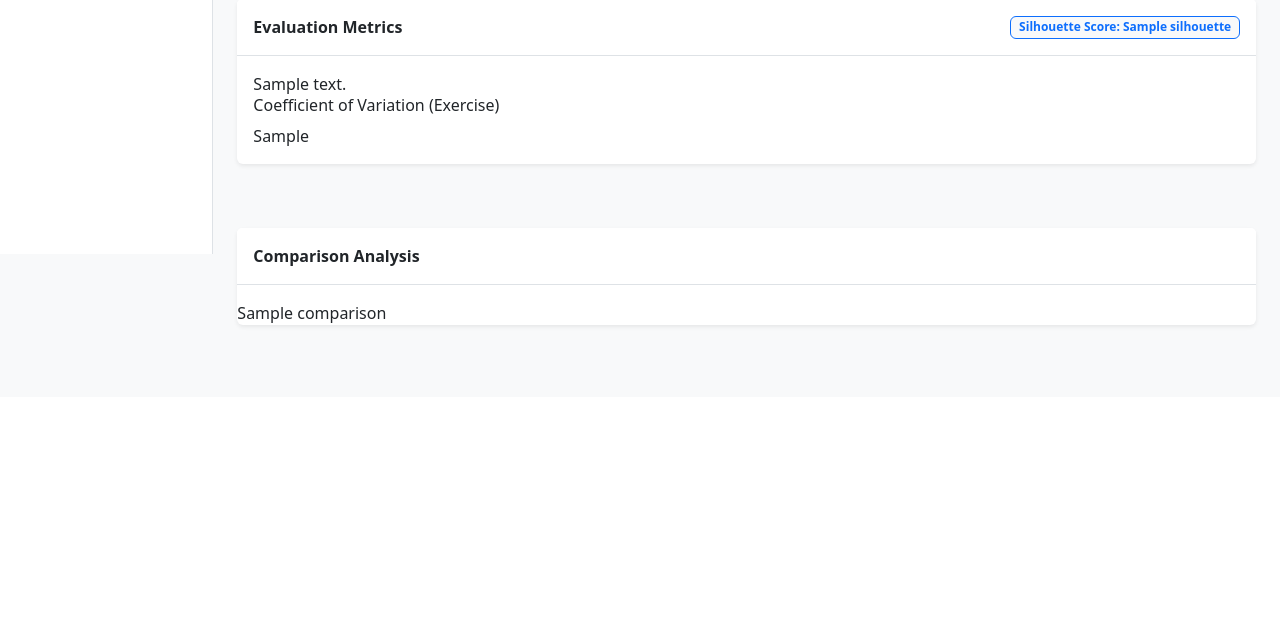
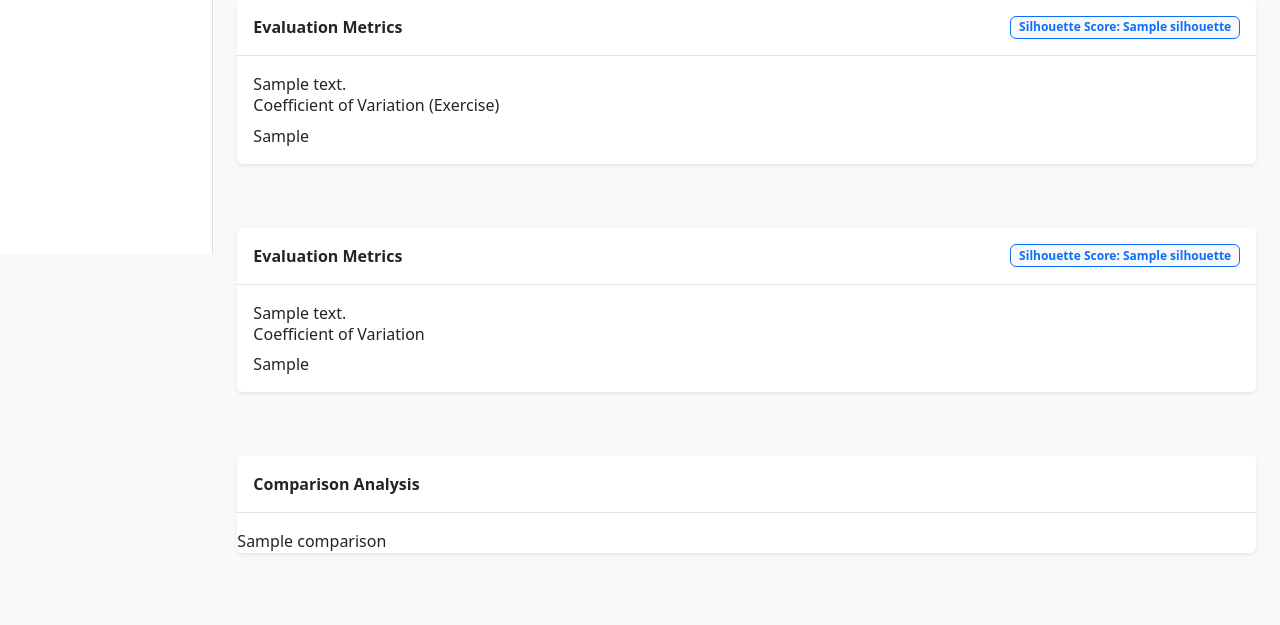
Before and after one commit to t-r-a-c-y/Vehicle-Analytics-system, a Django app: template predictor/templates/predictor/clustering_analysis.html in a window 1280 px wide. Shown: the part 546-1171 px from the top of the page. Before the commit the page ends 874 px from the top, so only its background shows below. Run offline with Django 5.2, Linux system fonts and the light colour scheme; the template is opened without the code that fills it: most values are stand-ins (such as "Sample title", 1, 10 or a date in 2020); parts of the project's set-up code (start-up, migrations or seed data) failed here and were passed over.

Commit message:
doing the exercise

```diff
--- a/predictor/templates/predictor/clustering_analysis.html
+++ b/predictor/templates/predictor/clustering_analysis.html
@@ -111,6 +111,25 @@
                         </div>
                     </div>
                 </section>
+                <!-- ... existing code ... -->
+<section id="evaluation-metrics" class="mb-5 pt-3">
+    <div class="card shadow-sm border-0">
+        <div class="card-header bg-white border-bottom py-3 d-flex justify-content-between align-items-center">
+            <span class="fw-bold text-dark">Evaluation Metrics</span>
+            <span class="badge bg-light text-primary border border-primary">Silhouette Score: {{ evaluations.silhouette }}</span>
+        </div>
+        <div class="card-body">
+            <div class="table-responsive">
+                {{ evaluations.summary|safe }}
+            </div>
+            <h6>Coefficient of Variation</h6>
+            <div class="table-responsive">
+                {{ evaluations.cv_table|safe }}  <!-- Displays CV alongside Silhouette -->
+            </div>
+        </div>
+    </div>
+</section>
+<!-- ... rest same ... -->
                 <section id="comparison-analysis" class="mb-5 pt-3">
                     <div class="card shadow-sm border-0">
                         <div class="card-header bg-white border-bottom py-3">
```
